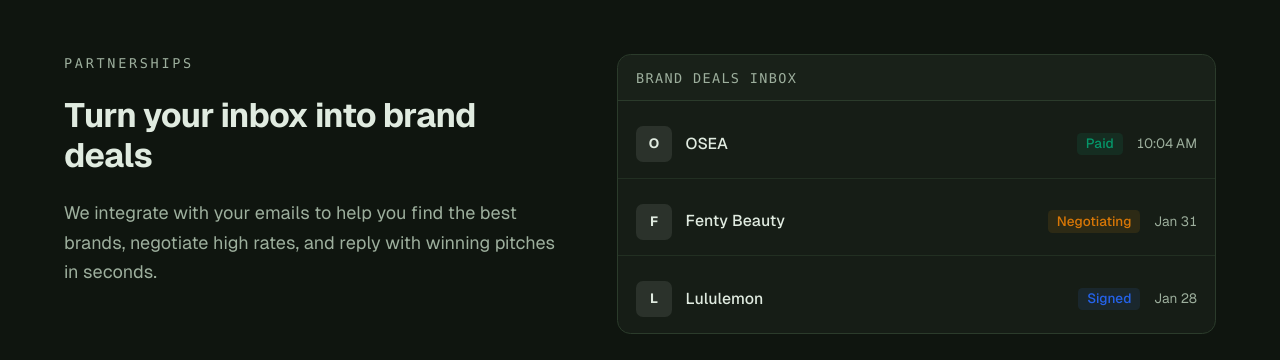
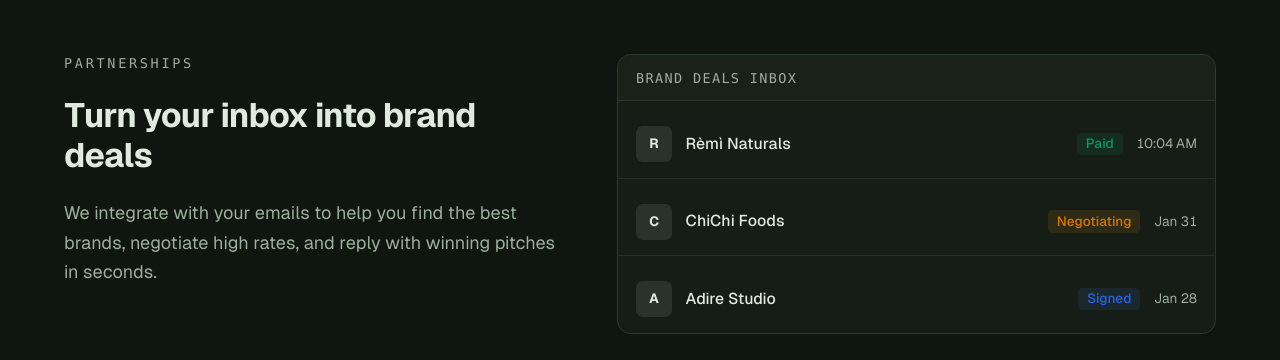
Before and after one commit to Cybvr/pasiveco, a Next.js app: page / in a window 1280 px wide. Shown: the part 3920-4280 px from the top of the page. Built offline with nearby package versions, Linux system fonts and the light colour scheme; no server answers; the database is empty.

Commit message:
Update page.tsx

```diff
--- a/app/page.tsx
+++ b/app/page.tsx
@@ -248,9 +248,9 @@
               <p className="text-xs font-mono text-muted-foreground uppercase tracking-widest">Brand Deals Inbox</p>
             </div>
             {[
-              { brand: "OSEA", status: "Paid", type: "Affiliate", date: "10:04 AM" },
-              { brand: "Fenty Beauty", status: "Negotiating", type: "Paid", date: "Jan 31" },
-              { brand: "Lululemon", status: "Signed", type: "Paid", date: "Jan 28" },
+              { brand: "Rèmì Naturals", status: "Paid", type: "Affiliate", date: "10:04 AM" },
+              { brand: "ChiChi Foods", status: "Negotiating", type: "Paid", date: "Jan 31" },
+              { brand: "Adire Studio", status: "Signed", type: "Paid", date: "Jan 28" },
             ].map((deal, i) => (
               <div key={i} className="flex items-center justify-between px-4 py-3.5 border-b border-border/60 last:border-b-0 hover:bg-muted/20 transition-colors">
                 <div className="flex items-center gap-3">
```
